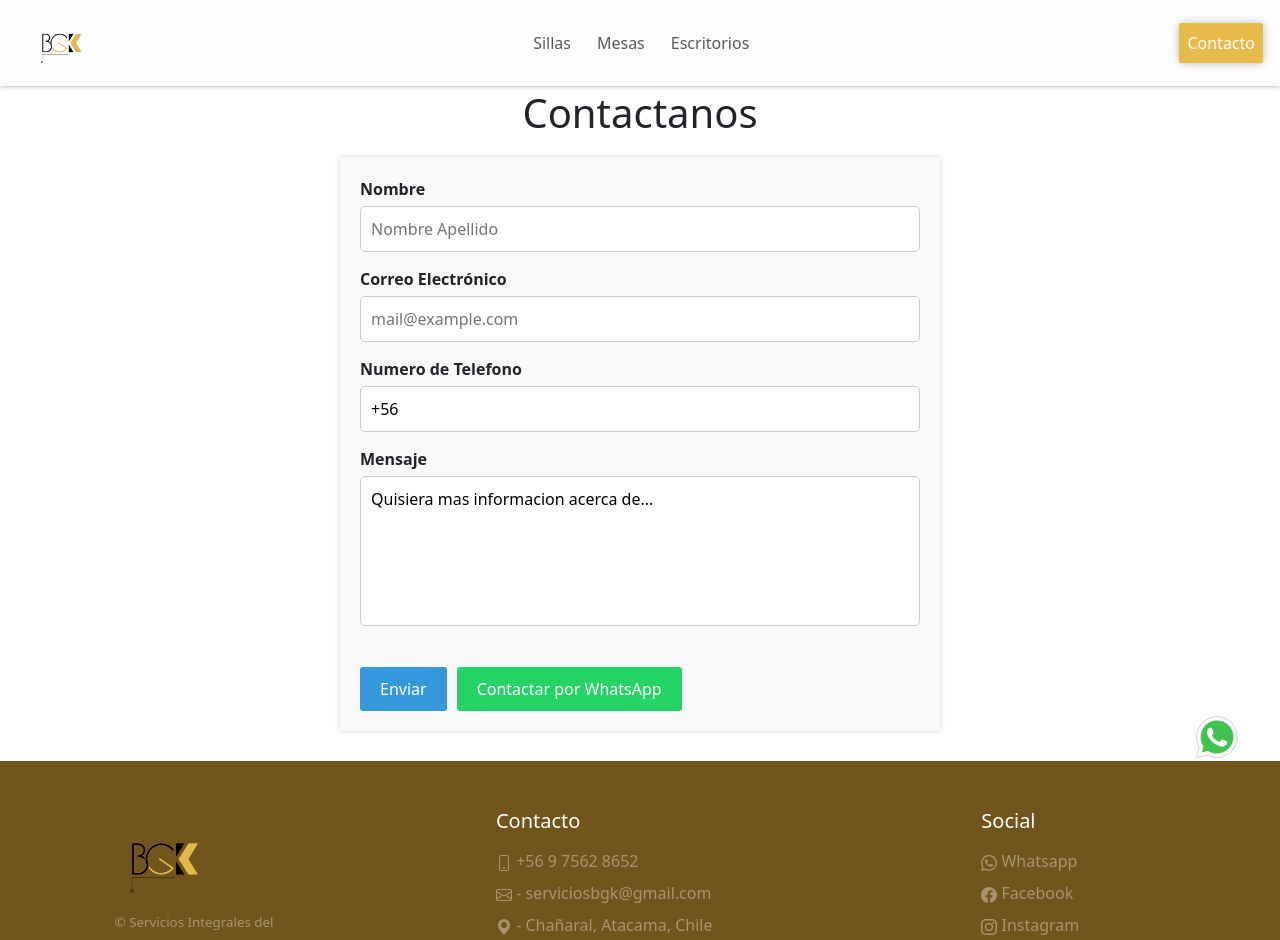
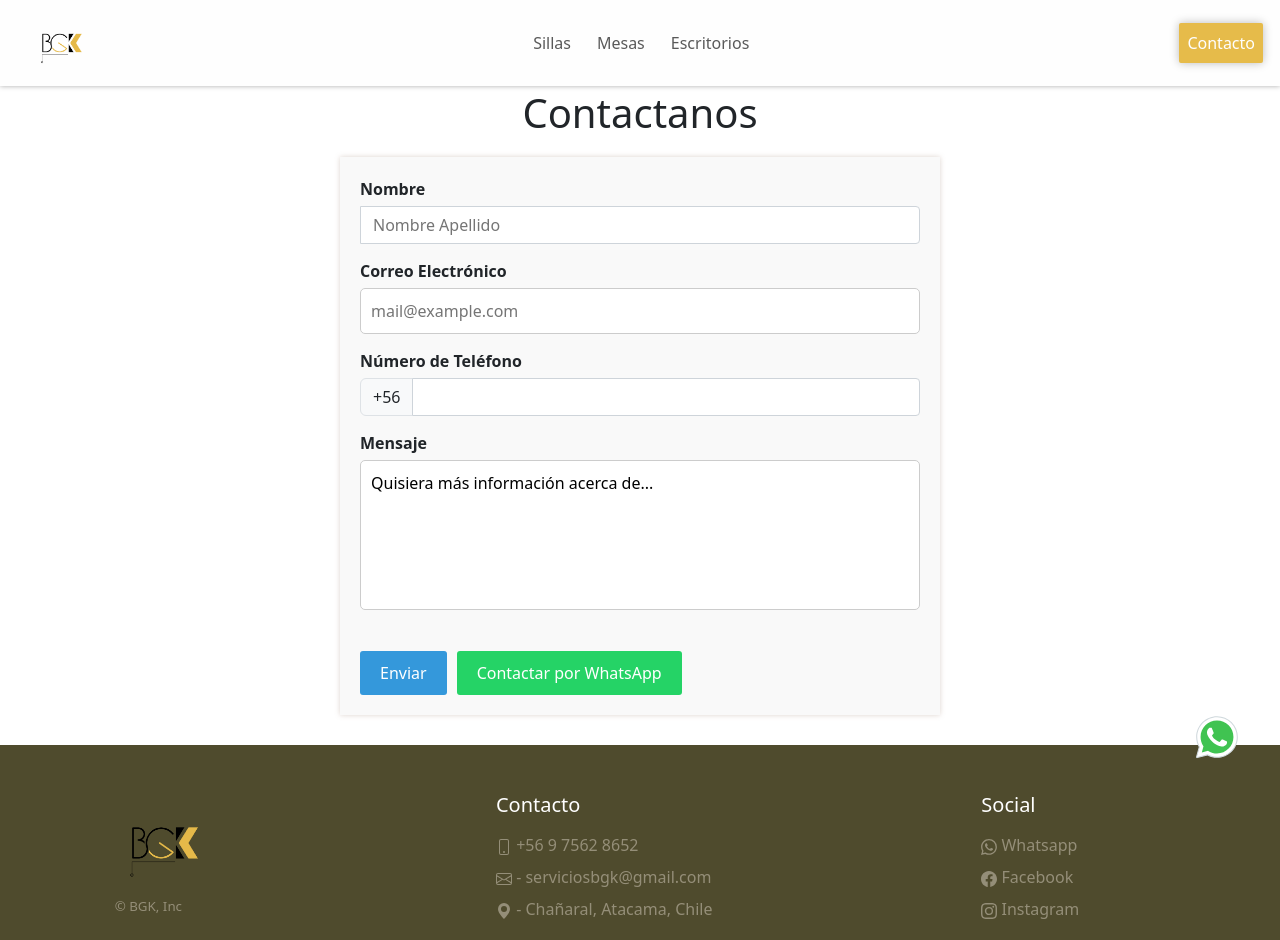
Before and after one commit to R2D23011/web, a React (Vite) app: page /contacto in a window 1280 px wide. Shown: the top 940 px of the page. Built offline with nearby package versions, Linux system fonts and the light colour scheme.

Commit message:
fix: color fixes and contact implementations

```diff
--- a/index.html
+++ b/index.html
@@ -1,5 +1,5 @@
 <!doctype html>
-<html lang="en">
+<html lang="es">
   <head>
     <meta charset="UTF-8" />
     <link rel="icon" type="image/png" href="/src/assets/logo.png" />
--- a/src/components/Contacto/contacto.css
+++ b/src/components/Contacto/contacto.css
@@ -67,3 +67,29 @@
   .btnn:hover {
     background-color: #1DA851 ;
   }
+
+  .input-group select,
+.input-group input {
+  border: 1px solid #ccc;
+  padding: 10px;
+  font-size: 16px;
+}
+
+.input-group {
+  display: flex;
+  align-items: center;
+}
+
+.input-group-text {
+  background-color: #e9ecef;
+  border: 1px solid #ced4da;
+  padding: 0.375rem 0.75rem;
+  border-radius: 0.25rem 0 0 0.25rem;
+}
+
+input[type="text"] {
+  border: 1px solid #ced4da;
+  padding: 0.375rem 0.75rem;
+  border-radius: 0 0.25rem 0.25rem 0;
+  flex: 1;
+}
--- a/src/components/Contacto/contacto.jsx
+++ b/src/components/Contacto/contacto.jsx
@@ -5,8 +5,9 @@ function ContactForm() {
   const [formData, setFormData] = useState({
     name: '',
     email: '',
-    message: 'Quisiera mas informacion acerca de...',
-    number: '+56'
+    message: 'Quisiera más información acerca de...',
+    number: '',
+    prefix: '+56'
   });
   const [error, setError] = useState('');
 
@@ -28,7 +29,7 @@ function ContactForm() {
     e.preventDefault();
 
     if (!isValidEmail(formData.email)) {
-      setError('Email inválido');
+      setError('Formato inválido');
       return;
     }
 
@@ -72,19 +73,21 @@ function ContactForm() {
         {error && <p className="error">{error}</p>}
       </div>
       <div className="form-group">
-        <label htmlFor="number">Numero de Telefono</label>
+        <label htmlFor='number'>Número de Teléfono</label>
+        <div className="input-group">
+          <span className="input-group-text" value={formData.prefix}>+56</span>
           <input
             type="text"
             id="number"
             name="number"
             value={formData.number}
             onChange={handleChange}
-          minLength={12}
-          maxLength={12}
-          pattern="[0-9+]*"
+            minLength={9} // Ajustado para el número sin el prefijo
+            maxLength={9} // Ajustado para el número sin el prefijo
+            pattern="[0-9]*" // Solo números después del prefijo
             required
           />
-        {error && <p className="error">{error}</p>}
+        </div>
       </div>
       <div className="form-group">
         <label htmlFor="message">Mensaje</label>
--- a/src/components/MainPageContent/MainContent.css
+++ b/src/components/MainPageContent/MainContent.css
@@ -43,7 +43,6 @@
 .centered-text {
     display: none;
     position: absolute;
-    text-shadow: 0 3px 20px #111;
     top: 50%;
     left: 50%;
     transform: translate(-50%, -50%);
@@ -52,11 +51,13 @@
 }
 
 .image-container:hover .centered-text{
-    display: block;
+    display: flex;
+    margin: 0;
+    padding: 0;
 }
 
 .image-container:hover img{
-    filter: blur(0.3px) contrast(0.8);
+    filter: blur(0.3px) contrast(0.7);
 }
 
 body {
@@ -72,13 +73,14 @@ body {
     text-align: center;
 }
 .section1 {
-    background: linear-gradient(to bottom, #e6bb4a , #4682B4);
+    background-color: #e6ba4a;
 }
 .section2 {
-    background: linear-gradient(to bottom, #4682B4 , #6A5ACD);
+    background-color: #222;
 }
 .section3 {
-    background: linear-gradient(to bottom, #6A5ACD , #4A90E2);
+    background-color: #e5e5e5;
+    color: #444 !important;
 }
 .section4 {
     background: linear-gradient(to bottom, #4A90E2 , #fefefe);
@@ -94,5 +96,5 @@ body {
 }
 
 .section{
-    min-height: 80dvh;
+    min-height: 85dvh;
 }
--- a/src/components/footer/footer.css
+++ b/src/components/footer/footer.css
@@ -3,7 +3,7 @@
 }
 
 .bg-dark1{
-    background-color: #71551d;
+    background-color: #4f4b2d;
 }
 
 .bottom{
--- a/src/components/footer/footer.jsx
+++ b/src/components/footer/footer.jsx
@@ -31,7 +31,7 @@ const Footer = () => {
     <footer className="container-fluid">
         <div className="row pd-5 bg-dark1 text-white justify-content-around">
             <div className="col-xs-8 col-md-4 col-lg-2">
-                <Link className="mb-2 sin text-decoration-none text-secondary"><img width='100px' src={LogoNoType} to='/'/><br/>© Servicios Integrales del Norte, Inc</Link>
+                <Link className="mb-2 sin text-decoration-none text-secondary"><img width='100px' src={LogoNoType} to='/'/><br/>© BGK, Inc</Link>
             </div>
             <div className="col-xs-8 col-md-4 col-lg-3 mb-3">
                 <p className="h5 mb-3">Contacto</p>
@@ -67,7 +67,7 @@ const Footer = () => {
                             target="blank">{InstagramIcon} Instagram</Link>
                 </div>
             </div>
-            <div className="bottom bg-dark1">
+            <div className="bottom">
                 <p className="derechos text-secondary blockquote-footer">© Todos los Derechos Reservados, Pagina creada por <Link className="text-decoration-none linkedin link-footer" to="https://www.linkedin.com/in/carlos-acevedo-2947b420a" target="blank">ArturoD3v</Link></p>
             </div>
         </div>
```
Lines whose indentation alone changed are shown as unchanged.
